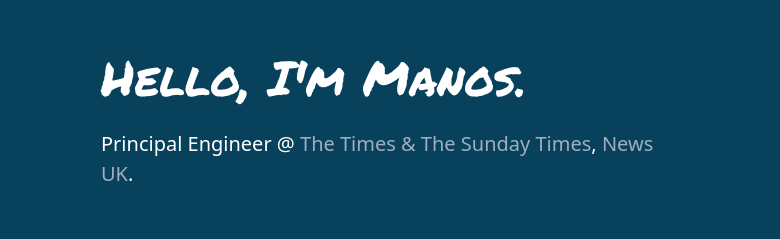
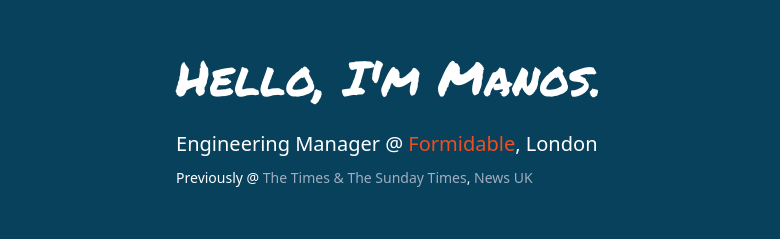
Before and after one commit to manosim/manos.im, a Gatsby site: page / in a window 1280 px wide. Shown: the part 75-314 px from the top of the page, without its empty margins (251-1031 px from the left). Built offline with nearby package versions, Linux system fonts and the light colour scheme; Gatsby itself is replaced by a stand-in of ours.

Commit message:
Update job (#55)

```diff
--- a/gatsby-config.js
+++ b/gatsby-config.js
@@ -2,10 +2,10 @@
   siteMetadata: {
     siteUrl: process.env.SITE_URL,
     title: `Emmanouil Konstantinidis`,
-    description: `Emmanouil Konstantinidis. Principal Engineer working at The Times & The Sunday Times, News UK. Hobbies include JavaScript, Python, Swift and things other than programming.`,
+    description: `Emmanouil Konstantinidis. Engineering Manager at Formidable. Previously at The Times & The Sunday Times, News UK. Hobbies include JavaScript, Python, Swift and more.`,
     author: `@manosim_`,
     keywords:
-      'emmanouil,konstantinidis,manos.im,iamemmanouil,ekonstantinidis,principal,software,engineer,dabapps,simpplr,the times,the sunday times,newsuk,news,london,uk',
+      'emmanouil,konstantinidis,manos.im,iamemmanouil,ekonstantinidis,engineering,manager,formidable,principal,software,engineer,dabapps,simpplr,the times,the sunday times,newsuk,news,london,uk',
     menuLinks: [
       {
         name: 'Home',
--- a/src/pages/index.js
+++ b/src/pages/index.js
@@ -5,14 +5,26 @@
 
 const IndexPage = ({ location }) => (
   <Layout location={location}>
-    <SEO title="Principal Engineer at The Times & The Sunday Times, NewsUK" />
+    <SEO title="Engineering Manager at Formidable, London" />
 
     <div className="flex flex-1 flex-col justify-center items-center bg-primary text-white">
       <div className="max-w-xl mx-12 my-5">
         <h1 className="font-display text-5xl">Hello, I'm Manos.</h1>
+        <div className="mt-4 font-light text-xl">
+          Engineering Manager @{' '}
+          <a
+            className="text-formidable hover:text-formidable-dark"
+            href="https://www.formidable.com/"
+            target="_blank"
+            rel="noopener noreferrer"
+          >
+            Formidable
+          </a>
+          , London
+        </div>
 
-        <div className="mt-4 font-light text-xl">
-          Principal Engineer @{' '}
+        <div className="mt-2 font-light text-sm">
+          Previously @{' '}
           <a
             className="hover:text-blue-400"
             href="https://www.thetimes.co.uk/"
@@ -25,7 +37,6 @@
           <a className="hover:text-blue-400" href="https://www.news.co.uk/" target="_blank" rel="noopener noreferrer">
             News UK
           </a>
-          .
         </div>
       </div>
     </div>
--- a/tailwind.config.js
+++ b/tailwind.config.js
@@ -21,6 +21,10 @@
           default: 'var(--color-secondary)',
           dark: 'var(--color-secondary-dark)',
         },
+        formidable: {
+          default: '#f04d21',
+          dark: '#db3b0f',
+        },
         twitter: '#00ACEE',
       },
     },
```
